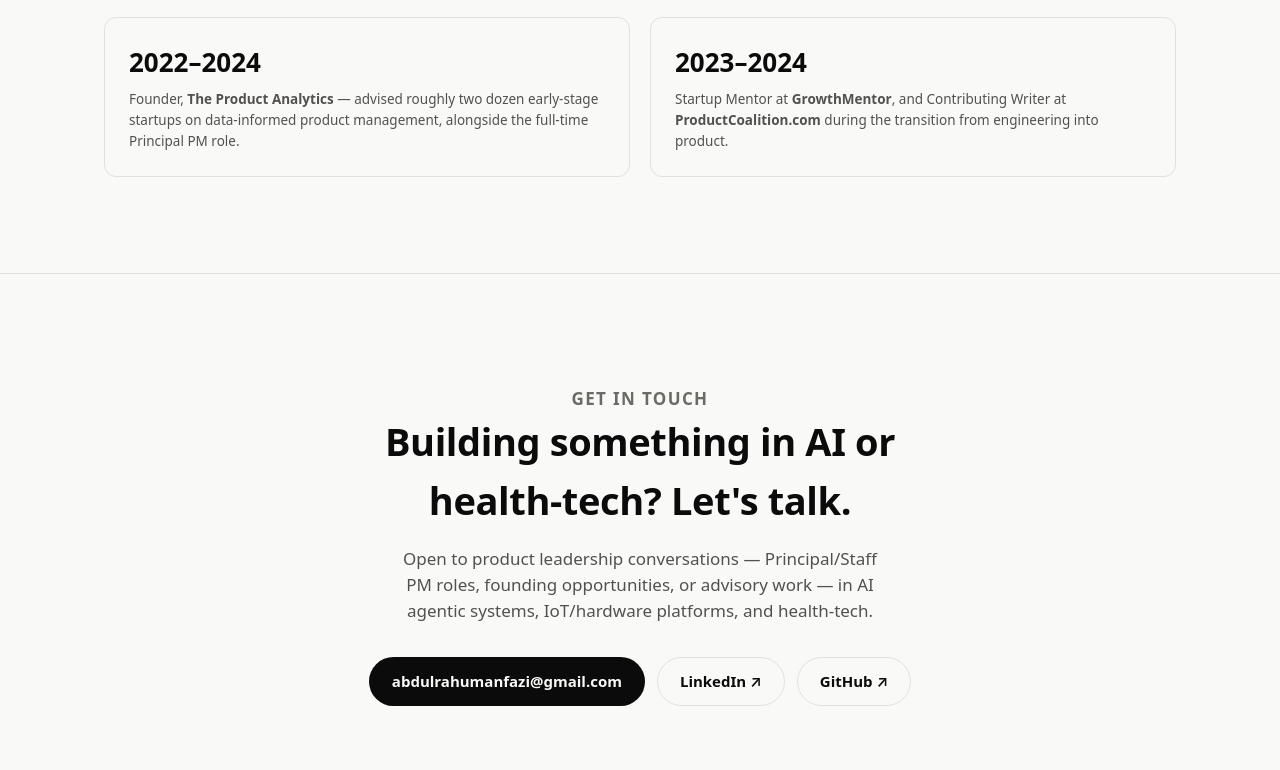
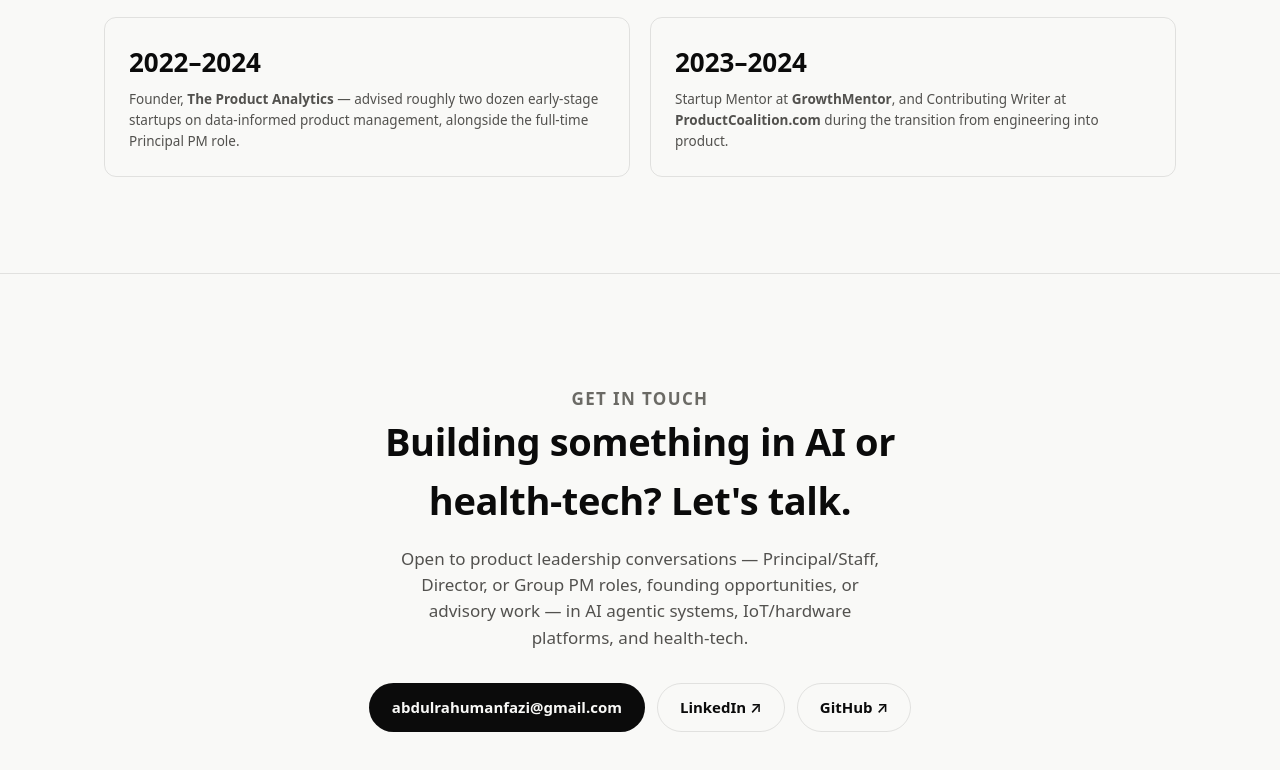
Before and after one commit to AbdulRahumanM/AbdulRahumanM.github.io, a plain HTML site: page index.html in a window 1280 px wide. Shown: the part 9861-10631 px from the top of the page. Drawn offline with Linux system fonts and the light colour scheme.

Commit message:
Regenerate OG thumbnail with Product Leader positioning; open contact CTA to Director/Group PM

```diff
--- a/index.html
+++ b/index.html
@@ -495,7 +495,7 @@
       <div class="reveal">
         <p class="eyebrow">Get in touch</p>
         <h2>Building something in AI or health-tech? Let's talk.</h2>
-        <p>Open to product leadership conversations — Principal/Staff PM roles, founding opportunities, or advisory work — in AI agentic systems, IoT/hardware platforms, and health-tech.</p>
+        <p>Open to product leadership conversations — Principal/Staff, Director, or Group PM roles, founding opportunities, or advisory work — in AI agentic systems, IoT/hardware platforms, and health-tech.</p>
         <div class="hero-actions">
           <a href="mailto:abdulrahumanfazi@gmail.com" class="btn btn-primary">abdulrahumanfazi@gmail.com</a>
           <a href="https://linkedin.com/in/MAbdulRahuman" class="btn btn-secondary" target="_blank" rel="noopener">LinkedIn ↗</a>
```
Also changed, not shown: assets/og-image.png.
